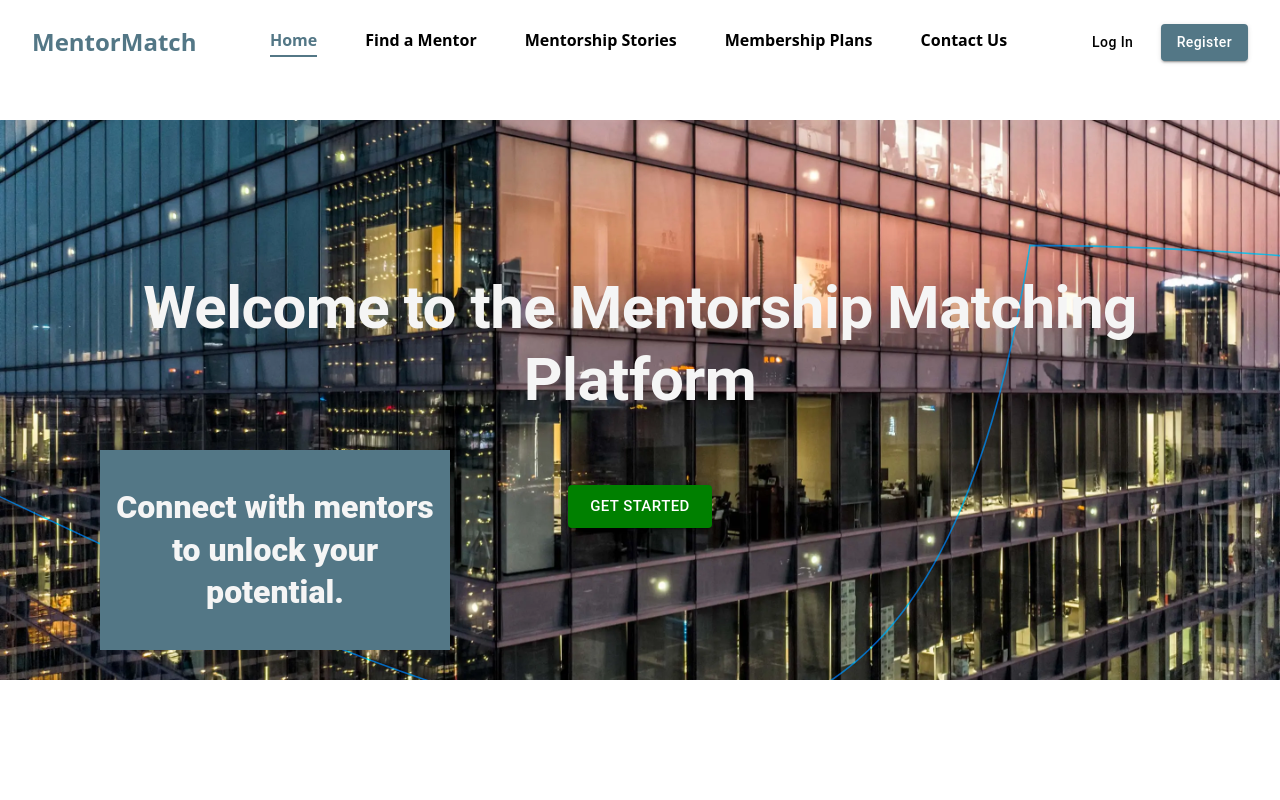
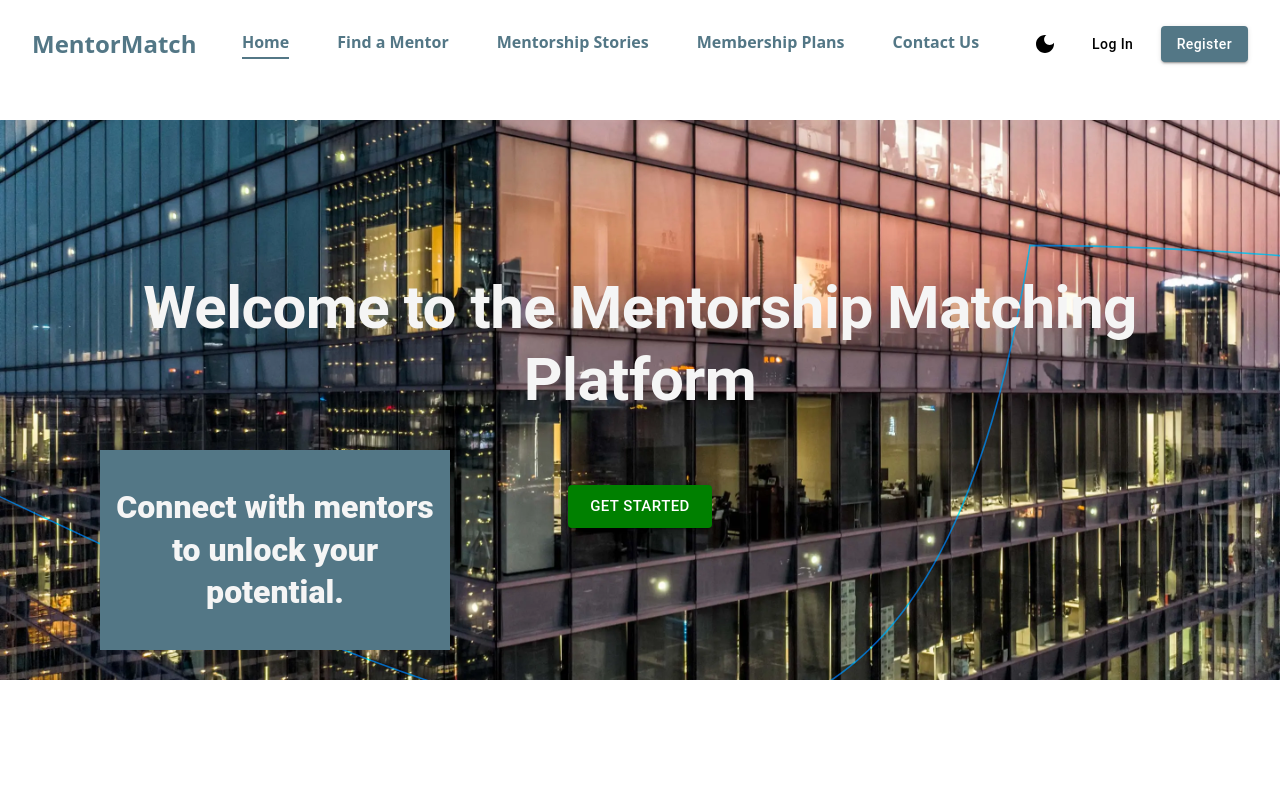
Before and after one commit to Sudeepa-R/Mentorship-Matching-Platform, a React (Vite) app: page / in a window 1280 px wide. Shown: the top 800 px of the page. Built offline with nearby package versions, Linux system fonts and the light colour scheme; no server answers.

Commit message:
Added Dark Theme through context

```diff
--- a/src/App.jsx
+++ b/src/App.jsx
@@ -1,11 +1,12 @@
 import "./App.css";
 import RouterProvider from "./constants/RoutesProvider";
+import ThemeProvider from "./context/theme/ThemeProvider";
 
 function App() {
   return (
-    <>
+    <ThemeProvider>
       <RouterProvider />
-    </>
+    </ThemeProvider>
   );
 }
 
--- a/src/api/API.jsx
+++ b/src/api/API.jsx
@@ -5,10 +5,7 @@ const api = axios.create({
   headers: {
     'Content-Type': 'application/json',
   },
-
 });
-let baseURL= import.meta.env.VITE_MMP_BACKEND_URL
-console.log('url:',baseURL)
 
 // GET request
 export const get = async (endpoint) => {
@@ -55,7 +52,7 @@ export const patch = async (endpoint, payload) => {
 };
 
 // DELETE request
-export const dalete = async (endpoint) => {
+export const deleteRequest = async (endpoint) => {
   try {
     const response = await api.delete(endpoint);
     return response.data;
--- a/src/components/Footer.jsx
+++ b/src/components/Footer.jsx
@@ -1,10 +1,14 @@
-import Link from "antd/es/typography/Link";
-import React from "react";
+import React, { useContext } from "react";
 import "./Footer.scss";
+import ThemeContext from "../context/theme/ThemeContext";
 
 const Footer = () => {
+  const { isDark } = useContext(ThemeContext);
   return (
-    <div className="footer" id="contactUs">
+    <div className="footer" id="contactUs" style={{
+      backgroundColor: isDark ? "#333" : "#fff",
+      color: isDark ? "#fff" : "#000",
+    }}>
       <div className="app_name">
         <h1>MentorMatch</h1>
         <p>
@@ -36,7 +40,10 @@ const Footer = () => {
         <p>Address: Your address 123</p>
       </div>
       <hr />
-      <div className="footer_bottom">
+      <div className="footer_bottom" style={{
+      backgroundColor: isDark ? "#333" : "#fff",
+      color: isDark ? "#fff" : "#000",
+    }}>
         <p>
           <span>&copy; 2024</span> Your Company Name. All rights reserved.
         </p>
--- a/src/components/Navbar.jsx
+++ b/src/components/Navbar.jsx
@@ -1,7 +1,10 @@
 import { Link, useNavigate } from "react-router-dom";
-import { Button } from "@mui/material";
-import React, { useState, useEffect } from "react";
+import { Button, IconButton } from "@mui/material";
+import React, { useState, useEffect, useContext } from "react";
 import "./navbar.scss";
+import ThemeContext from "../context/theme/ThemeContext";
+import DarkModeSharpIcon from '@mui/icons-material/DarkModeSharp';
+import WbSunnySharpIcon from '@mui/icons-material/WbSunnySharp';
 
 const navigation = [
   { name: "Home", section: "home" },
@@ -16,9 +19,10 @@ const Navbar = ({ onScrollToSection }) => {
   const [activeSection, setActiveSection] = useState("home");
   const [isScrolled, setIsScrolled] = useState(false);
 
+  const { isDark, setIsDark } = useContext(ThemeContext);
+
   useEffect(() => {
     const handleScroll = () => {
-      // Check if scroll position is beyond 100vh
       if (window.scrollY > window.innerHeight * 0.05) {
         setIsScrolled(true);
       } else {
@@ -55,7 +59,6 @@ const Navbar = ({ onScrollToSection }) => {
     }
   };
 
-  // Listen to scroll events to update active section
   useEffect(() => {
     window.addEventListener("scroll", handleScroll);
     return () => window.removeEventListener("scroll", handleScroll);
@@ -63,10 +66,18 @@ const Navbar = ({ onScrollToSection }) => {
 
   return (
     <header
-      style={{ position: "fixed", top: 0, left: 0, right: 0, zIndex: 50 }}
+      style={{
+        position: "fixed",
+        top: 0,
+        left: 0,
+        right: 0,
+        zIndex: 50,
+        backgroundColor: isDark ? "#333" : "#fff",
+        color: isDark ? "#fff" : "#000",
+      }}
     >
       <nav
-        className={`navbar ${isScrolled ? "scrolled" : ""}`}
+        className={`navbar`}
         style={{
           display: "flex",
           alignItems: "center",
@@ -75,14 +86,12 @@ const Navbar = ({ onScrollToSection }) => {
         }}
         aria-label="Global"
       >
-        {/* Logo */}
         <div style={{ display: "flex" }}>
-          <Link to="/" style={{ textDecoration: "none" }}>
+          <Link to="/" style={{ textDecoration: "none", color: isDark ? "#fff" : "#537786" }}>
             <span
               style={{
                 fontSize: "1.5rem",
                 fontWeight: "bold",
-                color: "#537786",
               }}
             >
               MentorMatch
@@ -90,16 +99,15 @@ const Navbar = ({ onScrollToSection }) => {
           </Link>
         </div>
 
-        {/* Navigation Links */}
         <div style={{ display: "flex", gap: "3rem" }}>
           {navigation.map((item) =>
             item.section ? (
               <span
                 key={item.name}
                 onClick={() => onScrollToSection(item.section)}
-                className={`nav-link ${
-                  item.section === activeSection ? "active" : ""
-                }`}
+                className={`nav-link ${item.section === activeSection ? "active" : ""
+                  }`}
+                style={{ color: isDark ? "#fff" : "#537786" }}
               >
                 {item.name}
               </span>
@@ -109,7 +117,7 @@ const Navbar = ({ onScrollToSection }) => {
                 to={item.href}
                 style={{
                   fontWeight: "600",
-                  color: "#537786",
+                  color: isDark ? "#fff" : "#537786",
                   fontSize: "1rem",
                   textDecoration: "none",
                 }}
@@ -120,11 +128,13 @@ const Navbar = ({ onScrollToSection }) => {
           )}
         </div>
 
-        {/* Buttons */}
         <div style={{ display: "flex", alignItems: "center", gap: "1rem" }}>
+          <IconButton onClick={() => setIsDark(!isDark)}>
+            {isDark ? <WbSunnySharpIcon style={{ color: '#fff' }} /> : <DarkModeSharpIcon style={{ color: '#000' }} />}
+          </IconButton>
           <Button
             variant="text"
-            style={{ color: "#000", textTransform: "capitalize" }}
+            style={{ color: isDark ? "#fff" : "#000", textTransform: "capitalize" }}
             onClick={() => navigate("/login")}
           >
             Log In
--- a/src/components/navbar.scss
+++ b/src/components/navbar.scss
@@ -5,7 +5,3 @@
 .navbar:hover {
   color: #537786 !important;
 }
-
-.navbar.scrolled {
-  background-color: white !important;
-}
--- a/src/constants/home/Home.jsx
+++ b/src/constants/home/Home.jsx
@@ -1,10 +1,11 @@
-import React, { useRef,useEffect } from "react";
+import React, { useRef,useEffect, useContext } from "react";
 import { Box, Typography, Button } from "@mui/material";
 import { Link, useNavigate } from "react-router-dom";
 import Navbar from "../../components/Navbar";
 import Footer from "../../components/Footer";
 import "./home.scss";
 import {get} from '../../api/API'
+import ThemeContext from "../../context/theme/ThemeContext";
 
 function Home() {
   const navigate = useNavigate();
@@ -13,6 +14,8 @@ function Home() {
   const mentorshipStoriesRef = useRef(null);
   const membershipPlansRef = useRef(null);
   const contactUsRef = useRef(null);
+
+  const { isDark } = useContext(ThemeContext);
 
   // Scroll to specific section
   const scrollToSection = (ref) => {
@@ -46,34 +49,20 @@ function Home() {
       />
 
       {/*----- Home Section ------*/}
-      <Box ref={homeRef} id="home" className="homeContainer">
+      <Box ref={homeRef} id="home" className="homeContainer" style={isDark ? { backgroundColor: '#333', color: '#fff' } : {}}>
         <Typography variant="h2" gutterBottom className="title">
           Welcome to the Mentorship Matching Platform
         </Typography>
         <Typography variant="h5" gutterBottom className="title subTitle">
           <strong>Connect with mentors to unlock your potential.</strong>
         </Typography>
-        {/* <Typography variant="body1" className="description">
-          <strong>
-            Our platform offers a variety of resources to help you grow,
-            including one-on-one mentoring sessions, group workshops, and access
-            to exclusive content.
-          </strong>
-        </Typography> */}
-        {/* <Typography variant="body1" className="description">
-          <strong>
-            Whether you're looking to enhance your skills, explore new career
-            paths, or gain insights from experienced professionals, we are here
-            to support you every step of the way.
-          </strong>
-        </Typography> */}
         <Button variant="contained" className="startButton" size="large">
           <Link to="/register">Get Started</Link>
         </Button>
       </Box>
 
       {/*------------ find-mentor section------------- */}
-      <Box ref={findMentorRef} id="findMentor" className="section-1 ">
+      <Box ref={findMentorRef} id="findMentor" className="section-1 " style={isDark ? { backgroundColor: '#444', color: '#fff' } : {}}>
         <Box className="sectionContentWrapper-1">
           <Box className="content-1">
             <Typography variant="h3" className="sectionTitle-1">
@@ -94,11 +83,12 @@ function Home() {
         </Box>
       </Box>
 
-      {/*------ mentorship-storiess ----------*/}
+      {/*------ mentorship-stories ----------*/}
       <Box
         ref={mentorshipStoriesRef}
         id="mentorshipStories"
         className="section-2"
+        style={isDark ? { backgroundColor: '#444', color: '#fff' } : {}}
       >
         <Typography variant="h3" className="sectionTitle-2">
           Mentorship Stories
@@ -148,8 +138,8 @@ function Home() {
                 style={{
                   margin: "1rem auto",
                   display: "block",
-                  backgroundColor: "#537786",
-                  color: "#fff",
+                  backgroundColor: isDark ? '#537786' : '#537786',
+                  color: isDark ? '#fff' : '#fff',
                   textTransform: "capitalize",
                 }}
                 onClick={() => navigate("/login")}
@@ -165,7 +155,7 @@ function Home() {
 
 
 
-      <Box ref={membershipPlansRef} id="membershipPlans" className="section-3">
+      <Box ref={membershipPlansRef} id="membershipPlans" className="section-3" style={isDark ? { backgroundColor: '#444', color: '#fff' } : {}}>
         <Typography variant="h3" className="sectionTitle-3">
           Membership Plans
         </Typography>
@@ -176,7 +166,7 @@ function Home() {
       { title: 'Pro', content: 'Learn more about how our platform can help you connect with mentors and unlock new opportunities.Learn more about how our platform can help you connect with mentors and unlock new opportunities.Learn more about how our platform can help you connect with mentors and unlock new opportunities.', subHeading: 'Credits $12/months' },
       { title: 'Free', content: 'Learn more about how our platform can help you connect with mentors and unlock new opportunities.Learn more about how our platform can help you connect with mentors and unlock new opportunities.Learn more about how our platform can help you connect with mentors and unlock new opportunities.', subHeading: 'Free' },
     ].map((card2, index) => (
-      <Box key={index} className="card2" sx={{ textAlign: 'left', padding: '16px', margin: '16px', border: '1px solid #ddd', boxShadow: '0 4px 8px rgba(0, 0, 0, 0.1)' }}>
+      <Box key={index} className="card2" sx={{ textAlign: 'left', padding: '16px', margin: '16px', border: '1px solid #ddd', boxShadow: '0 4px 8px rgba(0, 0, 0, 0.1)', backgroundColor: isDark ? '#555' : '#fff', color: isDark ? '#fff' : '#000' }}>
         <Typography variant="h5" className="cardTitle2" sx={{ fontWeight: 'bold', marginBottom: '8px' }}>
           {card2.title}
         </Typography>
@@ -193,11 +183,11 @@ function Home() {
           sx={{
             margin: '1rem auto',
             display: 'block',
-            backgroundColor: '#fff',
-            color: '#537786',
+            backgroundColor: isDark ? '#fff' : '#fff',
+            color: isDark ? '#537786' : '#537786',
             textTransform: 'capitalize',
             border: '',
-            borderRadius: '0',  // Removes the border radius
+            borderRadius: '0',
           }}
 
           onClick={() => navigate("/login")}
@@ -215,6 +205,7 @@ function Home() {
       id="contactUs"
       className="section-4"
       to="/contactUs"
+      style={isDark ? { backgroundColor: '#444', color: '#fff' } : {}}
     >
       <Typography variant="h3" className="sectionTitle-4">
     Contact Us
--- /dev/null
+++ b/src/context/theme/ThemeContext.js
@@ -0,0 +1,5 @@
+import { createContext } from 'react';
+
+const ThemeContext = createContext();
+
+export default ThemeContext;
--- /dev/null
+++ b/src/context/theme/ThemeProvider.jsx
@@ -0,0 +1,13 @@
+import React, { useState } from 'react'
+import ThemeContext from './ThemeContext'
+
+const ThemeProvider = ({children}) => {
+    const [isDark , setIsDark] = useState(false)
+  return (
+    <ThemeContext.Provider value={{isDark , setIsDark }}>
+        {children}
+    </ThemeContext.Provider>
+  )
+}
+
+export default ThemeProvider
--- a/src/index.css
+++ b/src/index.css
@@ -12,19 +12,6 @@
   border-color: #537786 !important;
   color: #537786 !important;
 }
-/* ::-webkit-scrollbar {
-  width: 8px;
+ ::-webkit-scrollbar {
+display: none;
 }
-
-::-webkit-scrollbar-track {
-  background: #f1f1f1;
-}
-
-::-webkit-scrollbar-thumb {
-  background: #537786;
-  border-radius: 10px;
-}
-
-::-webkit-scrollbar-thumb:hover {
-  background: #00a0e9;
-}  */
```
Also changed, not shown: 1 other file (tests, documents, lock files or other folders).
